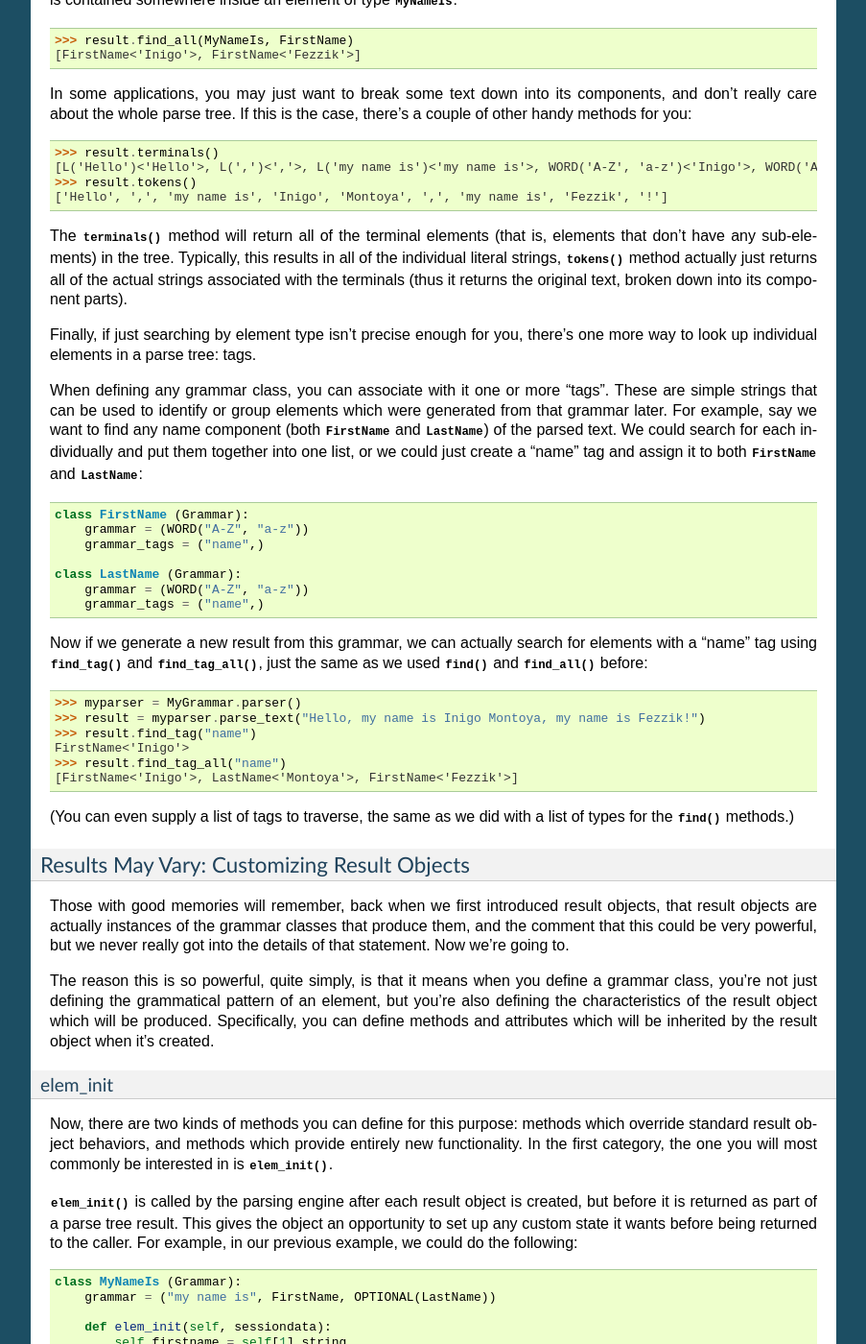
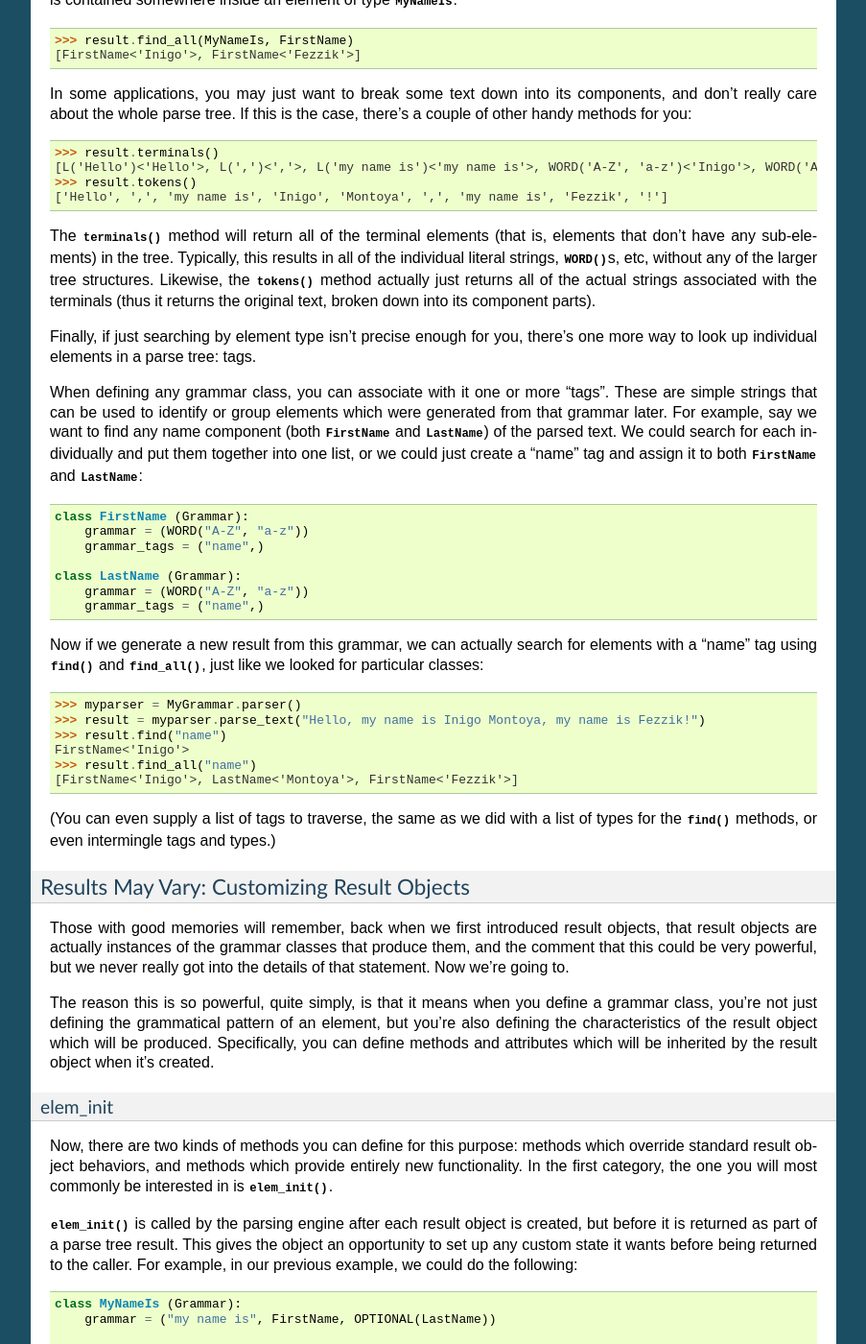
Before and after one commit to foogod/modgrammar, a Sphinx documentation site: the page built from doc/tutorial.rst, in a window 1280 px wide and 1400 px high, scrolled down 10972 px. Shown: the whole window at 96% size, without its empty margins (198-1101 px from the left). Built offline with Sphinx 7.4.7, drawn with Linux system fonts in a browser that asks for light colours.

Commit message:
Changed "find_tag" to "find" in a couple of bits of the tutorial

```diff
--- a/doc/tutorial.rst
+++ b/doc/tutorial.rst
@@ -422,7 +422,7 @@ In some applications, you may just want to break some text down into its compone
    >>> result.tokens()
    ['Hello', ',', 'my name is', 'Inigo', 'Montoya', ',', 'my name is', 'Fezzik', '!']
 
-The :meth:`~modgrammar.Grammar.terminals` method will return all of the terminal elements (that is, elements that don't have any sub-elements) in the tree.  Typically, this results in all of the individual literal strings, :func:`~modgrammar.WORD`s, etc, without any of the larger tree structures.  Likewise, the :meth:`~modgrammar.Grammar.tokens` method actually just returns all of the actual strings associated with the terminals (thus it returns the original text, broken down into its component parts).
+The :meth:`~modgrammar.Grammar.terminals` method will return all of the terminal elements (that is, elements that don't have any sub-elements) in the tree.  Typically, this results in all of the individual literal strings, :func:`~modgrammar.WORD`\ s, etc, without any of the larger tree structures.  Likewise, the :meth:`~modgrammar.Grammar.tokens` method actually just returns all of the actual strings associated with the terminals (thus it returns the original text, broken down into its component parts).
 
 Finally, if just searching by element type isn't precise enough for you, there's one more way to look up individual elements in a parse tree: tags.
 
@@ -436,16 +436,16 @@ When defining any grammar class, you can associate with it one or more "tags".
        grammar = (WORD("A-Z", "a-z"))
        grammar_tags = ("name",)
 
-Now if we generate a new result from this grammar, we can actually search for elements with a "name" tag using :meth:`~modgrammar.Grammar.find_tag` and :meth:`~modgrammar.Grammar.find_tag_all`, just the same as we used :meth:`~modgrammar.Grammar.find` and :meth:`~modgrammar.Grammar.find_all` before::
+Now if we generate a new result from this grammar, we can actually search for elements with a "name" tag using :meth:`~modgrammar.Grammar.find` and :meth:`~modgrammar.Grammar.find_all`, just like we looked for particular classes::
 
    >>> myparser = MyGrammar.parser()
    >>> result = myparser.parse_text("Hello, my name is Inigo Montoya, my name is Fezzik!")
-   >>> result.find_tag("name")
+   >>> result.find("name")
    FirstName<'Inigo'>
-   >>> result.find_tag_all("name")
+   >>> result.find_all("name")
    [FirstName<'Inigo'>, LastName<'Montoya'>, FirstName<'Fezzik'>]
 
-(You can even supply a list of tags to traverse, the same as we did with a list of types for the :meth:`~modgrammar.Grammar.find` methods.)
+(You can even supply a list of tags to traverse, the same as we did with a list of types for the :meth:`~modgrammar.Grammar.find` methods, or even intermingle tags and types.)
 
 Results May Vary: Customizing Result Objects
 --------------------------------------------
@@ -528,7 +528,7 @@ Now any MyNameIs result object which is created will have the "has_lastname" tag
    >>> result = myparser.parse_text("Hello, my name is Inigo Montoya, my name is Fezzik!")
    >>> result.find_all(MyNameIs)
    [MyNameIs<'my name is', 'Inigo', 'Montoya'>, MyNameIs<'my name is', 'Fezzik', None>]
-   >>> result.find_tag_all("has_lastname")
+   >>> result.find_all("has_lastname")
    [MyNameIs<'my name is', 'Inigo', 'Montoya'>]
 
 Custom Methods and Behaviors
```
